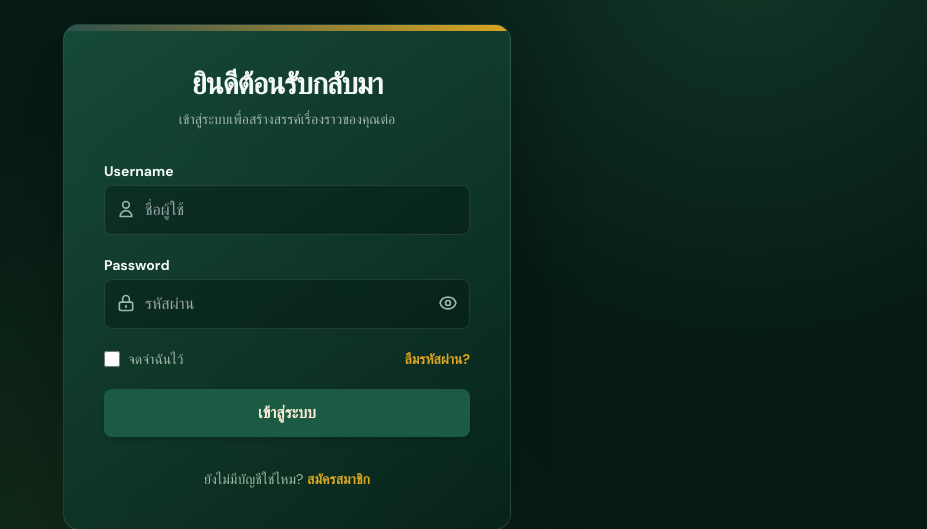
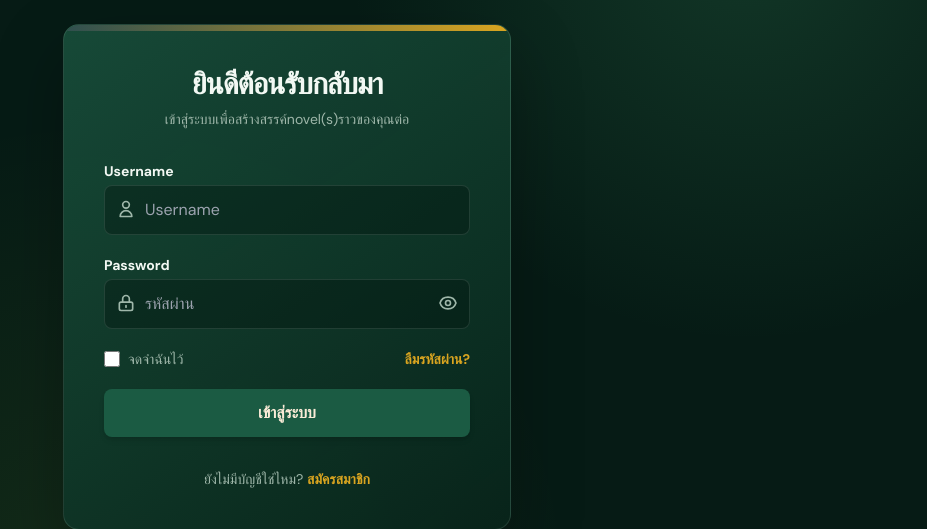
Before and after one commit to maythiya/plotcraft, a Django app: page /login/ in a window 1280 px wide. Shown: the part 123-652 px from the top of the page, without its empty margins (353-1280 px from the left). Run offline with Django 5.2, Linux system fonts and the light colour scheme; some libraries are stand-ins or nearby versions.

Commit message:
feat(i18n): translate interface copy to English

```diff
--- a/plotcraft/templates/registration/login.html
+++ b/plotcraft/templates/registration/login.html
@@ -1,5 +1,5 @@
 <!DOCTYPE html>
-<html lang="th">
+<html lang="en">
 <head>
     <meta charset="UTF-8">
     <title>Login | PlotCraft</title>
@@ -19,12 +19,12 @@
 
         <div class="text-center mb-8">
             <h2 class="text-3xl font-bold text-[#2F4F4F]">ยินดีต้อนรับกลับมา</h2>
-            <p class="text-gray-500 text-sm mt-2">เข้าสู่ระบบเพื่อสร้างสรรค์เรื่องราวของคุณต่อ</p>
+            <p class="text-gray-500 text-sm mt-2">เข้าสู่ระบบเพื่อสร้างสรรค์novel(s)ราวของคุณต่อ</p>
         </div>
 
         {% if form.errors %}
         <div class="mb-4 p-3 bg-red-50 border border-red-200 text-red-600 text-sm rounded-lg text-center">
-            ชื่อผู้ใช้หรือรหัสผ่านไม่ถูกต้อง
+            Usernameหรือรหัสผ่านไม่ถูกต้อง
         </div>
         {% endif %}
 
@@ -34,7 +34,7 @@
             <div>
                 <label class="block text-sm font-bold text-[#2F4F4F] mb-1">Username</label>
                 <div class="relative">
-                    <input type="text" name="username" class="w-full p-3 pl-10 bg-[#FAEBD7]/20 border border-[#2F4F4F]/20 rounded-lg focus:outline-none focus:ring-2 focus:ring-[#DAA520] text-[#2F4F4F]" placeholder="ชื่อผู้ใช้" required>
+                    <input type="text" name="username" class="w-full p-3 pl-10 bg-[#FAEBD7]/20 border border-[#2F4F4F]/20 rounded-lg focus:outline-none focus:ring-2 focus:ring-[#DAA520] text-[#2F4F4F]" placeholder="Username" required>
                     <svg class="absolute left-3 top-3.5 w-5 h-5 text-gray-400" fill="none" stroke="currentColor" viewBox="0 0 24 24"><path stroke-linecap="round" stroke-linejoin="round" stroke-width="2" d="M16 7a4 4 0 11-8 0 4 4 0 018 0zM12 14a7 7 0 00-7 7h14a7 7 0 00-7-7z"></path></svg>
                 </div>
             </div>
```
